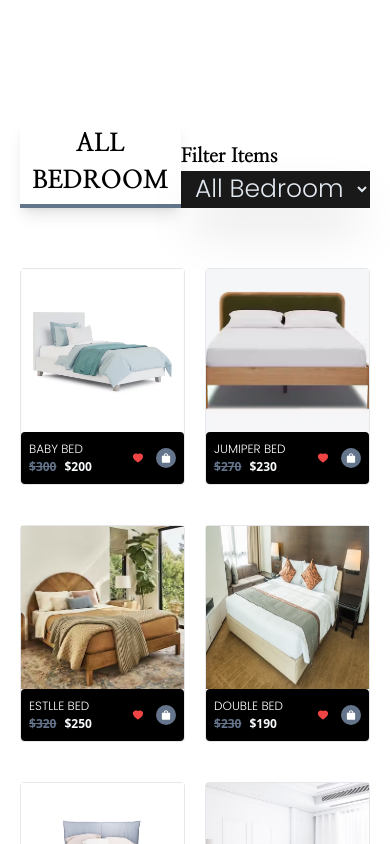
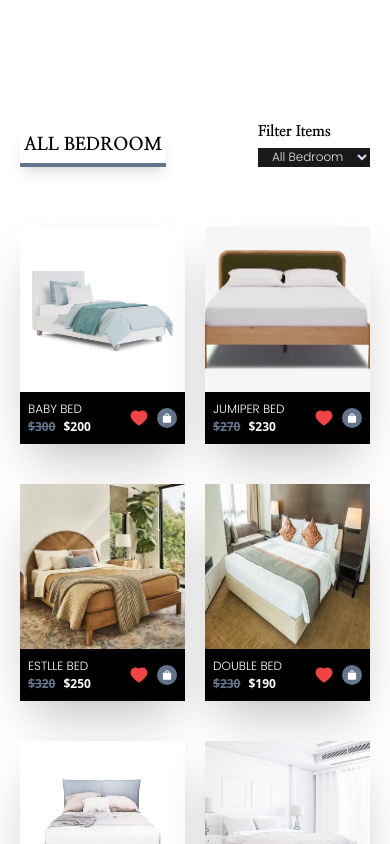
Before and after one commit to DesmondNzubechi/Furniture-website, a React (Create React App) app: page / in a window 390 px wide. Shown: the part 5140-5984 px from the top of the page. Built offline with nearby package versions, Linux system fonts and the light colour scheme; a web font is replaced by a local one.

Commit message:
new change

```diff
--- a/src/pages/Bedroom/Bed/Bed.jsx
+++ b/src/pages/Bedroom/Bed/Bed.jsx
@@ -73,11 +73,11 @@ Beds.map(items => (
 
 
 
-    <div className=" rounded relative flex  flex-col justify-center items-center    border my-[10px]  md:min-w-[150px] ">
-        <div className=" max-w-[300px]  h-full ">
-        <img src={items.Img} alt="" className="w-full h-full " />
+    <div className=" rounded relative flex  flex-col justify-center items-center w-full rounded   shadow-2xl my-[10px]   ">
+        <div className=" max-w-[300px] m-0  h-full ">
+        <img src={items.Img} alt="" className="w-full p-0 h-full " />
         </div>
-       <div className="flex w-full  bottom-0 left-0 right-0  bg-black p-2 rounded flex-row justify-between ">
+       <div className="flex w-full  bottom-0 left-0 right-0  bg-black p-2  flex-row justify-between ">
             <div>
             <h1 className="md:text-[17px] text-[12px] text-white font-fonty uppercase ">{items.name}</h1>
             <p className=" top-2 left-2 text-[12px] self-start font-bold  text-slate-50 flex flex-row gap-2 "> <span className=" text-slate-500 line-through ">${items.discount}</span>${items.Price} <span></span></p>
@@ -85,7 +85,7 @@ Beds.map(items => (
             </div>
 
             <div className="flex flex-row gap-2 items-center">
-            <AiFillHeart className="text-[20px] p-1  text-red-500 shadow rounded-full md:text-[30px]  "/>
+            <AiFillHeart className="text-[20px]   text-red-500 shadow rounded-full md:text-[30px]  "/>
     <AiFillShopping className="text-[20px] p-1 text-white bg-slate-500 rounded-full  md:text-[35px] "/>
             </div>
         </div>
--- a/src/pages/Bedroom/Bedroom.jsx
+++ b/src/pages/Bedroom/Bedroom.jsx
@@ -7,10 +7,10 @@ export const Bedroom = () => {
         <div className="py-[50px] px-[20px] ">
        <div>
         <div className="flex md:px-[20px] items-end flex-row justify-between ">
-        <h1 className="uppercase  p-1 text-center border-b-[4px] border-slate-500 shadow-lg w-fit font-myfont text-[25px] md:text-[40px] ">All bedroom </h1>
+        <h1 className="uppercase  p-1 text-center border-b-[4px] border-slate-500 shadow-lg w-fit font-myfont text-[18px] md:text-[40px] ">All bedroom </h1>
         <div>
-            <span className="font-myfont text-[20px] flex flex-col gap-0 ">Filter Items</span>
-        <select name="" id="" className="shadow-2xl bg-Tp text-slate-200 outline-none px-[10px]  text-[25px] font-fonty ">
+            <span className="font-myfont text-[15px] md:text-[20px] flex flex-col gap-0 ">Filter Items</span>
+        <select name="" id="" className="shadow-2xl bg-Tp text-slate-200 outline-none px-[10px] text-[12px]  md:text-[25px] font-fonty ">
             <option value="All"> All Bedroom</option>
             <option value="">Beds</option>
             <option value="">Dressers</option>
```
